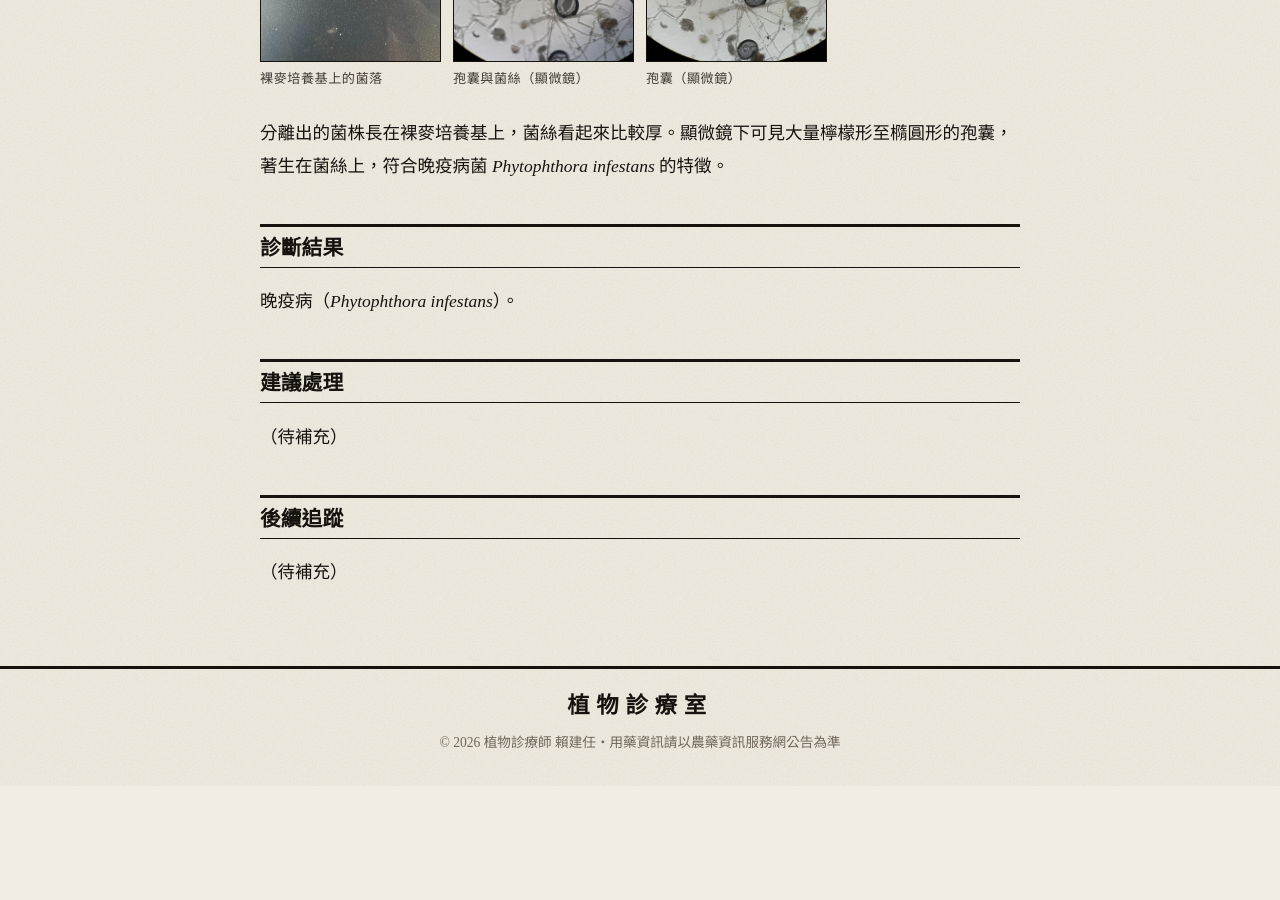
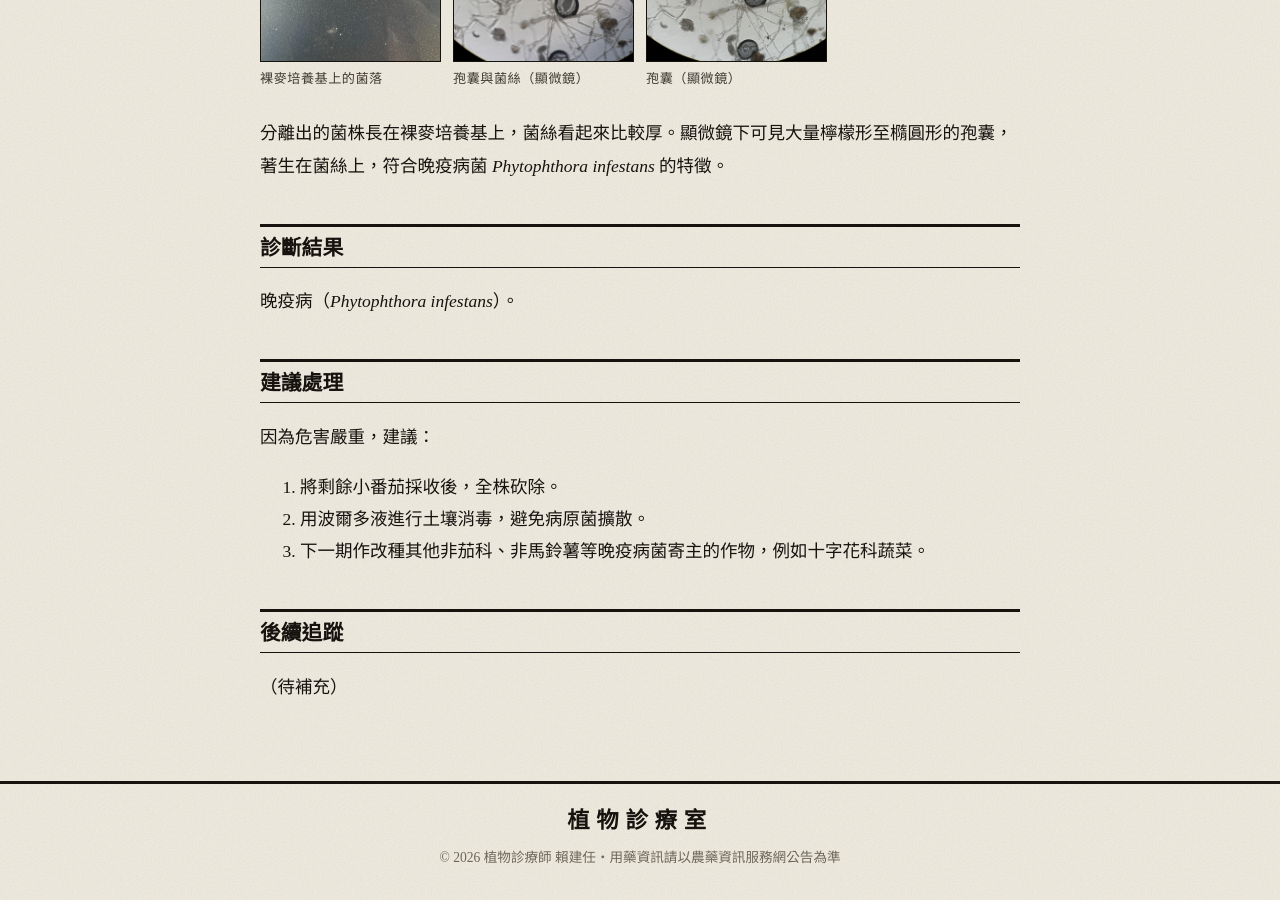
Before and after one commit to laijianren/laijianren.github.io, a Jekyll site: the page built from _cases/2026-01-09-xizhou-tomato-late-blight.md, in a window 1280 px wide and 900 px high, scrolled down 2044 px. Built offline with Jekyll 4.4.1, drawn with Linux system fonts in a browser that asks for light colours; some web fonts are replaced; before the commit the page ends 2830 px from its top, so only the background shows below that.

Commit message:
溪州小番茄晚疫病：補上建議處理
Co-Authored-By: Claude Opus 5.5 (1M context) <noreply@anthropic.com>
Claude-Session: https://claude.ai/code/session_01XJGjkT6ynprrpQ61onDbZk

```diff
--- a/_cases/2026-01-09-xizhou-tomato-late-blight.md
+++ b/_cases/2026-01-09-xizhou-tomato-late-blight.md
@@ -40,7 +40,11 @@ cover_caption: 果實上的褐色病斑
 
 ## 建議處理
 
-（待補充）
+因為危害嚴重，建議：
+
+1. 將剩餘小番茄採收後，全株砍除。
+2. 用波爾多液進行土壤消毒，避免病原菌擴散。
+3. 下一期作改種其他非茄科、非馬鈴薯等晚疫病菌寄主的作物，例如十字花科蔬菜。
 
 ## 後續追蹤
 
```
